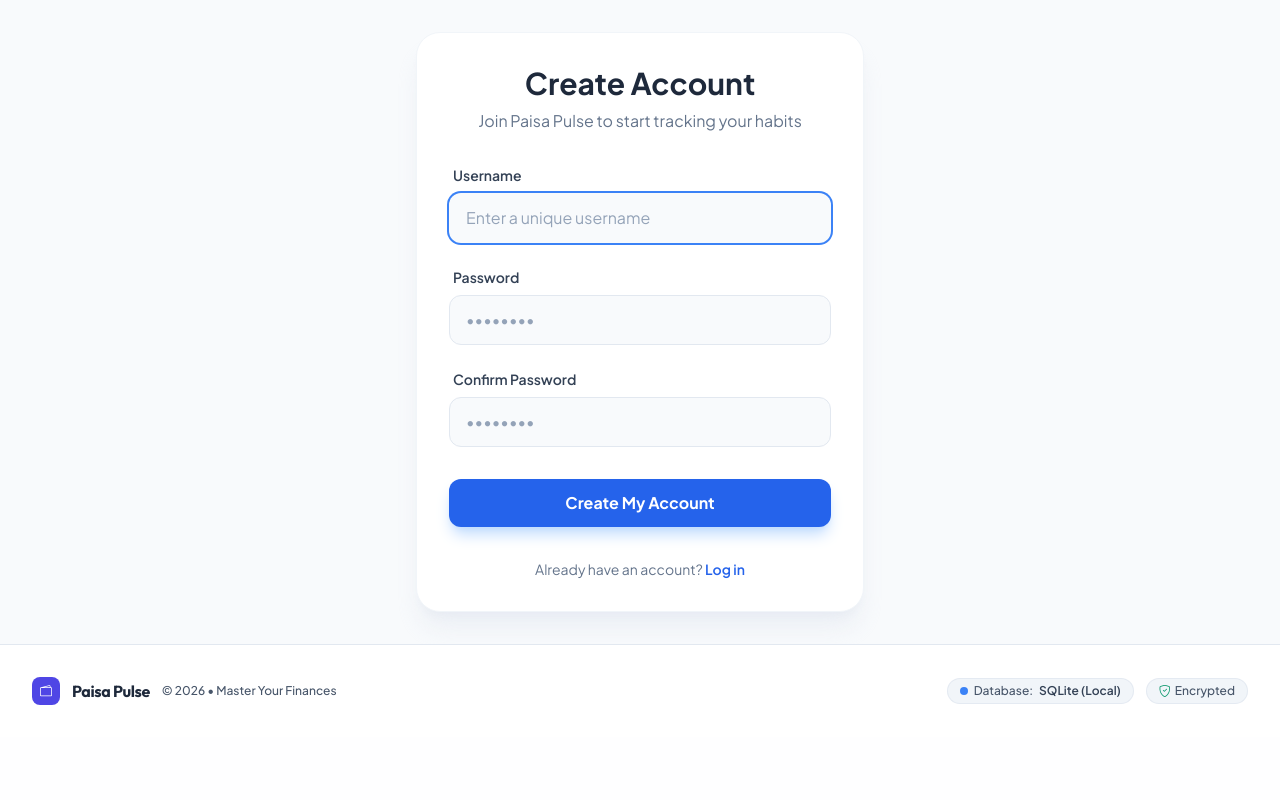
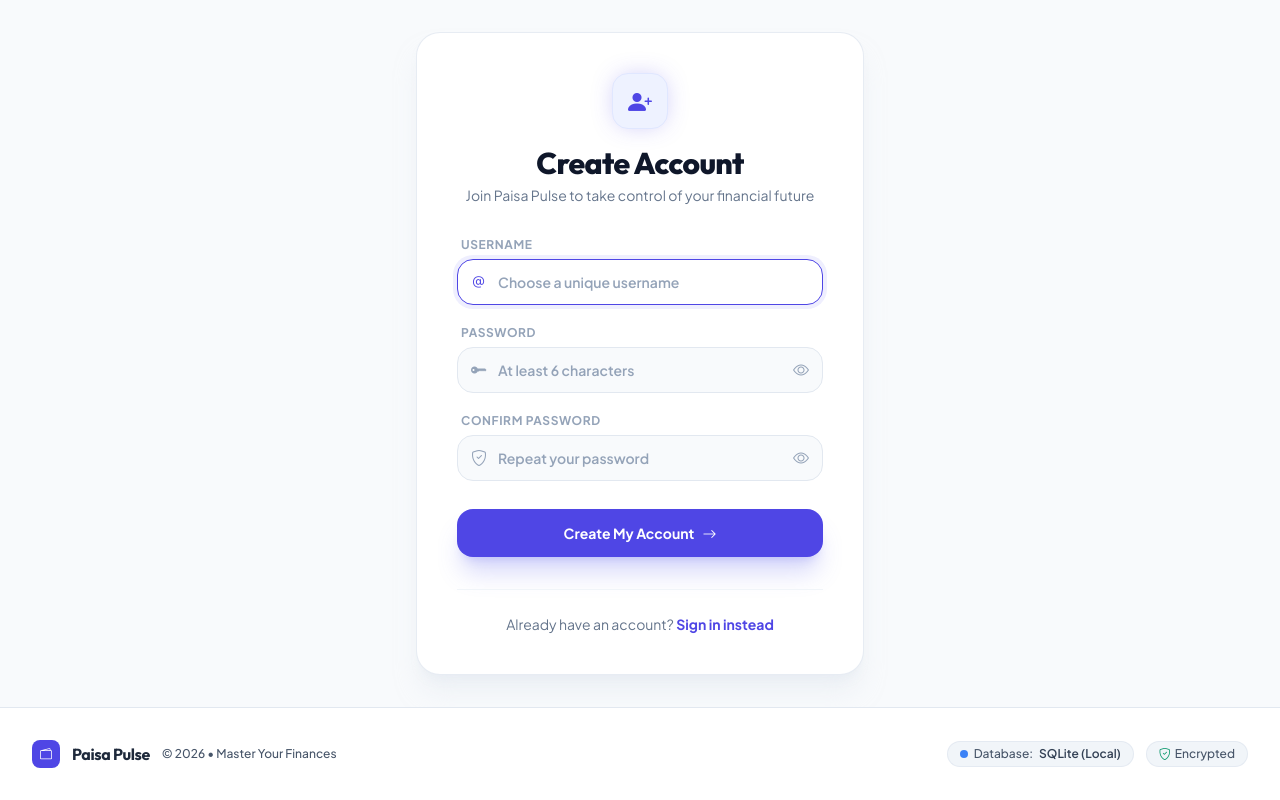
Before and after one commit to sidddev006/paisa-pulse, a Flask app: page /register in a window 1280 px wide. Shown: the part 81-881 px from the top of the page. Before the commit the page ends 786 px from the top, so only its background shows below. Run offline with Flask 3, Linux system fonts and the light colour scheme; some libraries are stand-ins or nearby versions.

Commit message:
docs & ui: revamp login/register views and add comprehensive README documentation

```diff
--- a/templates/register.html
+++ b/templates/register.html
@@ -1,66 +1,100 @@
 {% extends "layout.html" %}
 
+{% block title %}Create Free Account - Paisa Pulse{% endblock %}
+
 {% block content %}
-<div class="flex items-center justify-center min-h-[70vh] px-4">
-    <div class="max-w-md w-full bg-white rounded-3xl shadow-xl shadow-slate-200/60 p-8 border border-slate-100">
+<div class="min-h-[72vh] flex items-center justify-center px-4 sm:px-6">
+    <div class="max-w-md w-full bg-white rounded-3xl border border-slate-200/80 shadow-xl shadow-slate-200/50 p-6 sm:p-10">
+
         <!-- Header -->
         <div class="text-center mb-8">
-            <h2 class="brand-font text-3xl font-extrabold text-slate-800">Create Account</h2>
-            <p class="text-slate-500 mt-2">Join Paisa Pulse to start tracking your habits</p>
+            <div class="w-14 h-14 rounded-2xl bg-brand-50 border border-brand-100 flex items-center justify-center text-brand-600 text-2xl mx-auto mb-4 glow-brand">
+                <i class="bi bi-person-plus-fill"></i>
+            </div>
+            <h1 class="font-heading text-2xl sm:text-3xl font-extrabold text-slate-900">Create Account</h1>
+            <p class="text-xs sm:text-sm text-slate-500 mt-1">Join Paisa Pulse to take control of your financial future</p>
         </div>
 
-        <form action="/register" method="post" class="space-y-6">
+        <form action="{{ url_for('register') }}" method="post" id="register-form" class="space-y-5">
+
             <!-- Username -->
             <div>
-                <label class="block text-sm font-semibold text-slate-700 mb-2 ml-1">Username</label>
-                <div class="relative">
-                    <input autocomplete="off" autofocus
-                           class="block w-full px-4 py-3 bg-slate-50 border border-slate-200 rounded-xl focus:ring-2 focus:ring-blue-500 focus:border-transparent transition-all outline-none text-slate-800 placeholder:text-slate-400"
-                           placeholder="Enter a unique username"
-                           name="username"
-                           type="text"
-                           required>
+                <label class="block text-xs font-bold uppercase tracking-wider text-slate-400 mb-1.5 ml-1">Username</label>
+                <div class="relative group">
+                    <div class="absolute inset-y-0 left-0 pl-3.5 flex items-center pointer-events-none text-slate-400 group-focus-within:text-brand-600">
+                        <i class="bi bi-at"></i>
+                    </div>
+                    <input type="text" name="username" value="{{ username or '' }}" required autofocus autocomplete="username" minlength="3" placeholder="Choose a unique username"
+                           class="w-full pl-10 pr-4 py-3 bg-slate-50 border border-slate-200 rounded-2xl text-sm font-semibold text-slate-900 placeholder:text-slate-400 focus:bg-white focus:ring-4 focus:ring-brand-500/10 focus:border-brand-600 outline-none transition-all">
                 </div>
             </div>
 
             <!-- Password -->
             <div>
-                <label class="block text-sm font-semibold text-slate-700 mb-2 ml-1">Password</label>
-                <input class="block w-full px-4 py-3 bg-slate-50 border border-slate-200 rounded-xl focus:ring-2 focus:ring-blue-500 focus:border-transparent transition-all outline-none text-slate-800 placeholder:text-slate-400"
-                       name="password"
-                       placeholder="••••••••"
-                       type="password"
-                       required
-                       autocomplete="off">
+                <label class="block text-xs font-bold uppercase tracking-wider text-slate-400 mb-1.5 ml-1">Password</label>
+                <div class="relative group">
+                    <div class="absolute inset-y-0 left-0 pl-3.5 flex items-center pointer-events-none text-slate-400 group-focus-within:text-brand-600">
+                        <i class="bi bi-key-fill"></i>
+                    </div>
+                    <input type="password" name="password" id="reg-password" required minlength="6" autocomplete="new-password" placeholder="At least 6 characters"
+                           class="w-full pl-10 pr-11 py-3 bg-slate-50 border border-slate-200 rounded-2xl text-sm font-semibold text-slate-900 placeholder:text-slate-400 focus:bg-white focus:ring-4 focus:ring-brand-500/10 focus:border-brand-600 outline-none transition-all">
+                    <button type="button" onclick="togglePassword('reg-password', this)" class="absolute inset-y-0 right-0 pr-3.5 flex items-center text-slate-400 hover:text-slate-700">
+                        <i class="bi bi-eye"></i>
+                    </button>
+                </div>
             </div>
 
             <!-- Confirm Password -->
             <div>
-                <label class="block text-sm font-semibold text-slate-700 mb-2 ml-1">Confirm Password</label>
-                <input class="block w-full px-4 py-3 bg-slate-50 border border-slate-200 rounded-xl focus:ring-2 focus:ring-blue-500 focus:border-transparent transition-all outline-none text-slate-800 placeholder:text-slate-400"
-                       name="pass_confirm"
-                       placeholder="••••••••"
-                       type="password"
-                       required
-                       autocomplete="off">
+                <label class="block text-xs font-bold uppercase tracking-wider text-slate-400 mb-1.5 ml-1">Confirm Password</label>
+                <div class="relative group">
+                    <div class="absolute inset-y-0 left-0 pl-3.5 flex items-center pointer-events-none text-slate-400 group-focus-within:text-brand-600">
+                        <i class="bi bi-shield-check"></i>
+                    </div>
+                    <input type="password" name="pass_confirm" id="reg-confirm" required minlength="6" autocomplete="new-password" placeholder="Repeat your password"
+                           class="w-full pl-10 pr-11 py-3 bg-slate-50 border border-slate-200 rounded-2xl text-sm font-semibold text-slate-900 placeholder:text-slate-400 focus:bg-white focus:ring-4 focus:ring-brand-500/10 focus:border-brand-600 outline-none transition-all">
+                    <button type="button" onclick="togglePassword('reg-confirm', this)" class="absolute inset-y-0 right-0 pr-3.5 flex items-center text-slate-400 hover:text-slate-700">
+                        <i class="bi bi-eye"></i>
+                    </button>
+                </div>
             </div>
 
             <!-- Submit Button -->
             <div class="pt-2">
-                <button class="w-full py-3 px-4 bg-blue-600 hover:bg-blue-700 text-white font-bold rounded-xl shadow-lg shadow-blue-200 transition-all active:scale-[0.98]"
-                        type="submit">
-                    Create My Account
+                <button type="submit" class="w-full py-3.5 px-6 bg-brand-600 hover:bg-brand-700 text-white font-bold text-sm rounded-2xl shadow-xl shadow-brand-500/25 hover:shadow-2xl transition-all hover:scale-[1.01] active:scale-[0.99] flex items-center justify-center gap-2">
+                    <span>Create My Account</span>
+                    <i class="bi bi-arrow-right"></i>
                 </button>
             </div>
+
         </form>
 
-        <!-- Footer Link -->
-        <div class="mt-8 text-center">
-            <p class="text-sm text-slate-500">
+        <!-- Footer -->
+        <div class="mt-8 pt-6 border-t border-slate-100 text-center">
+            <p class="text-xs sm:text-sm text-slate-500">
                 Already have an account?
-                <a href="/login" class="text-blue-600 font-semibold hover:underline">Log in</a>
+                <a href="{{ url_for('login') }}" class="font-bold text-brand-600 hover:text-brand-700 hover:underline">
+                    Sign in instead
+                </a>
             </p>
         </div>
+
     </div>
 </div>
 {% endblock %}
+
+{% block scripts %}
+<script>
+    function togglePassword(inputId, btn) {
+        const input = document.getElementById(inputId);
+        const icon = btn.querySelector('i');
+        if (input.type === 'password') {
+            input.type = 'text';
+            icon.classList.replace('bi-eye', 'bi-eye-slash');
+        } else {
+            input.type = 'password';
+            icon.classList.replace('bi-eye-slash', 'bi-eye');
+        }
+    }
+</script>
+{% endblock %}
```
Also changed, not shown: templates/login.html (+58 -31 lines), README.md.
